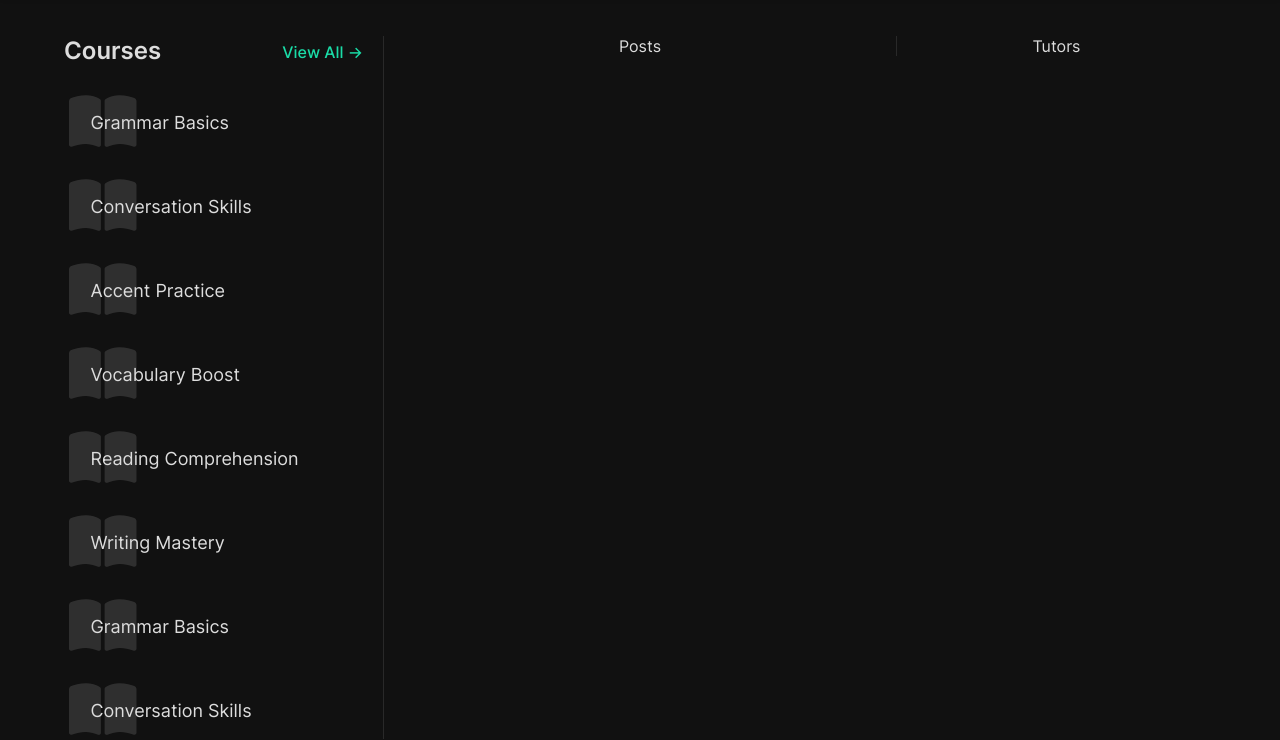
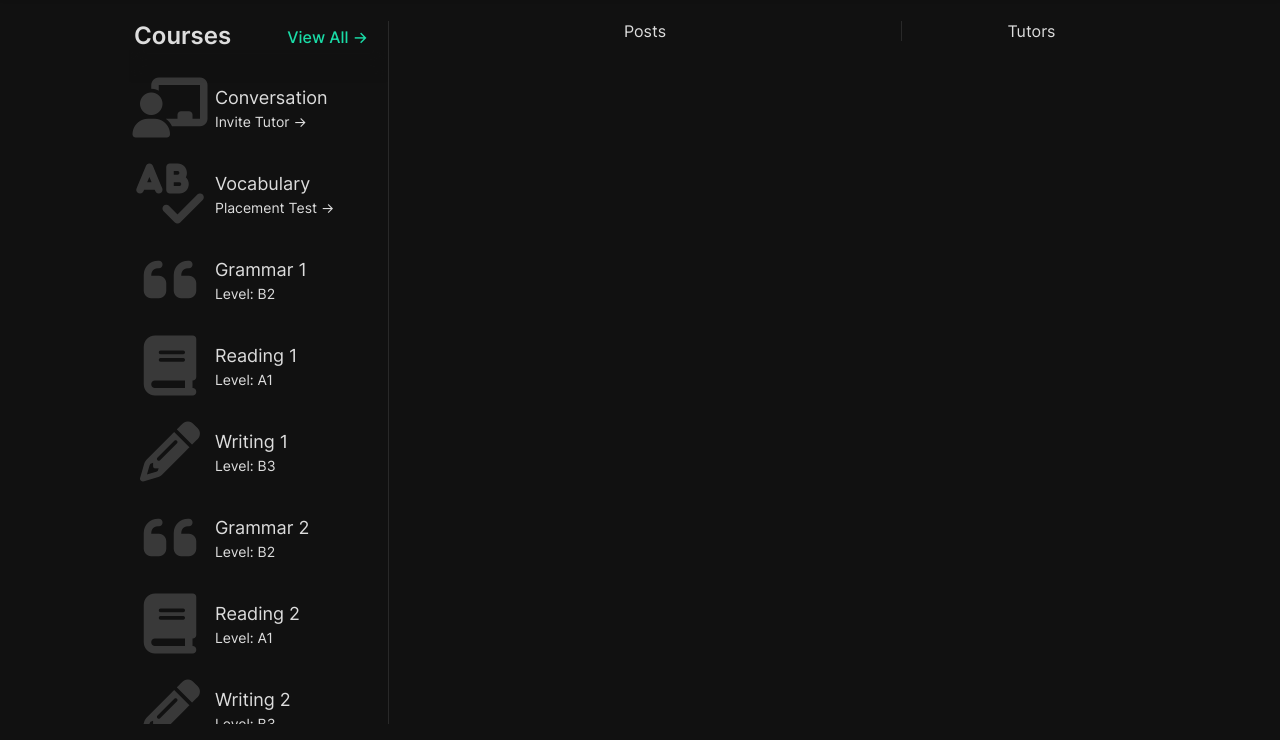
Before and after one commit to zacheryvaughn/LingoMingle, a plain HTML site: page html/home.html in a window 1280 px wide. Shown: the part 60-800 px from the top of the page. Drawn offline with Linux system fonts and the light colour scheme.

Commit message:
More work put into the courses section of the home Added page transitions and improved page loading time

```diff
--- a/css/header.css
+++ b/css/header.css
@@ -122,6 +122,7 @@ header.class-starting-soon .fa-shapes {
     margin: 0px 14px;
     height: 40px;
     width: 40px;
+    pointer-events: none;
 }
 #search-dropdown-container.search-container-is-active #search-button {
     color: var(--primary1);
@@ -147,6 +148,7 @@ header.class-starting-soon .fa-shapes {
 }
 .page-link i {
     transition: transform 0.1s ease;
+    pointer-events: none;
 }
 .current-page-link {
     color: var(--primary1);
--- a/css/home.css
+++ b/css/home.css
@@ -13,10 +13,11 @@ header {
 #home-courses {
     display: flex;
     flex-direction: column;
-    width: 25%;
+    width: 260px;
     height: calc(100vh - 97px);
     border-right: 1px solid var(--highlight);
-    margin-top: 40px;
+    margin-top: 25px;
+    margin-left: 10px;
     overflow-y: auto;
     overflow-x: hidden;
     scroll-behavior: smooth;
@@ -30,9 +31,10 @@ header {
     width: 100%;
     z-index: 1;
     background-color: var(--background1);
-    padding-bottom: 5px;
+    box-shadow: 0px 15px 15px 0px var(--background1);
 }
 #home-courses-title h3 {
+    padding-left: 5px;
     font-size: 24px;
     font-weight: 600;
 }
@@ -49,52 +51,72 @@ header {
     border-bottom: 1px solid var(--primary1);
 }
 #home-courses > :nth-child(2) {
-    margin-top: 10px;
+    margin-top: 15px;
 }
 .home-course-list-item {
     display: flex;
     align-items: center;
     justify-content: flex-start;
-    padding: 12px 0px 12px 5px;
-    transition: transform 0.2s, color 0.2s;
+    padding: 12px 0px;
+    border-radius: 12px 0px 0px 12px;
+    border: 1px solid transparent;
+    transition: padding-left 0.2s, transform 0.2s, color 0.2s, background-color 0.2s, border 0.2s;
 }
 .home-course-list-item:hover {
     color: var(--primary1);
-    transform: translateX(15px);
+    background-color: var(--shadow);
+    padding-left: 10px;
+    border: 1px solid var(--highlight);
+    transform: translateX(10px);
     cursor: pointer;
 }
 .home-course-list-item i {
+    display: flex;
+    align-items: center;
+    justify-content: center;
+    color: var(--font1);
+    width: 80px;
     font-size: 60px;
-    margin-right: -46px;
-    opacity: 15%;
+    opacity: 20%;
     transition: color 0.2s;
 }
 .home-course-list-item:hover i {
     color: var(--primary1);
 }
-.home-course-list-item p {
+.home-course-info {
+    padding: 5px;
+}
+.home-course-list-item .home-course-name {
     font-size: 18px;
+    margin-bottom: 5px;
+}
+.home-course-list-item .home-course-level {
+    font-size: 14px;
 }
 /* Courses Section - Scroll Bar */
 #home-courses::-webkit-scrollbar {
-    width: 2px;
+    width: 3px;
 }
 #home-courses::-webkit-scrollbar-thumb {
+    background-color: transparent;
+    border-radius: 10px;
+    height: 30px;
+}
+#home-courses:hover::-webkit-scrollbar-thumb {
     background-color: var(--highlight);
-    height: 30px;
 }
 
 /* Posts Section */
 #home-posts {
     text-align: center;
     width: 40%;
-    margin-top: 40px;
+    margin-top: 25px;
 }
 
 /* Tutors Section */
 #home-tutors {
     text-align: center;
-    width: 25%;
+    width: 260px;
     border-left: 1px solid var(--highlight);
-    margin-top: 40px;
+    margin-top: 25px;
 }
--- /dev/null
+++ b/css/preloader.css
@@ -0,0 +1,19 @@
+/* Preloader styles */
+.preloader {
+    pointer-events: none;
+    z-index: 9999;
+    position: fixed;
+    top: 0;
+    left: 0;
+    right: 0;
+    bottom: 0;
+    background-color: #111111;
+    opacity: 0;
+    transition: 0.2s ease;
+}
+
+.preloader.is-active {
+    pointer-events: all;
+    opacity: 1;
+    transition: 0.2s ease;
+}
--- a/html/header.html
+++ b/html/header.html
@@ -202,4 +202,5 @@
     </div>
   </div>
 <script src="../js/script.js"></script>
+<script src="../js/preloader.js"></script>
 </header>
--- a/html/home.html
+++ b/html/home.html
@@ -15,6 +15,7 @@
     />
     <title>Lingomingle - Home</title>
     <link rel="icon" href="../images/newlogo-small.png" />
+    <link rel="stylesheet" href="../css/preloader.css">
     <link rel="stylesheet" href="../css/header.css" />
     <link rel="stylesheet" href="../css/home.css" />
     <script
@@ -23,6 +24,7 @@
     ></script>
   </head>
   <body class="current-page">
+    <div class="preloader is-active"></div>
     <div id="header-container"></div>
     <main id="home-main">
       <div id="home-courses">
@@ -31,52 +33,102 @@
           <a id="view-all-courses" href="all-courses.html">View All -></a>
         </div>
         <div class="home-course-list-item">
-          <i class="fa-solid fa-book-open"></i>
-          <p>Grammar Basics</p>
+          <i class="fa-solid fa-chalkboard-user"></i>
+          <div class="home-course-info">
+            <p class="home-course-name">Conversation</p>
+            <p class="home-course-level"><a href="">Invite Tutor -></a></p>
+          </div>
         </div>
         <div class="home-course-list-item">
-          <i class="fa-solid fa-book-open"></i>
-          <p>Conversation Skills</p>
+          <i class="fa-solid fa-spell-check"></i>
+          <div class="home-course-info">
+            <p class="home-course-name">Vocabulary</p>
+            <p class="home-course-level"><a href="">Placement Test -></a></p>
+          </div>
         </div>
         <div class="home-course-list-item">
-          <i class="fa-solid fa-book-open"></i>
-          <p>Accent Practice</p>
+          <i class="fa-solid fa-quote-left"></i>
+          <div class="home-course-info">
+            <p class="home-course-name">Grammar 1</p>
+            <p class="home-course-level">Level: B2</p>
+          </div>
         </div>
         <div class="home-course-list-item">
-          <i class="fa-solid fa-book-open"></i>
-          <p>Vocabulary Boost</p>
+          <i class="fa-solid fa-book"></i>
+          <div class="home-course-info">
+            <p class="home-course-name">Reading 1</p>
+            <p class="home-course-level">Level: A1</p>
+          </div>
         </div>
         <div class="home-course-list-item">
-          <i class="fa-solid fa-book-open"></i>
-          <p>Reading Comprehension</p>
+          <i class="fa-solid fa-pencil"></i>
+          <div class="home-course-info">
+            <p class="home-course-name">Writing 1</p>
+            <p class="home-course-level">Level: B3</p>
+          </div>
         </div>
         <div class="home-course-list-item">
-          <i class="fa-solid fa-book-open"></i>
-          <p>Writing Mastery</p>
+          <i class="fa-solid fa-quote-left"></i>
+          <div class="home-course-info">
+            <p class="home-course-name">Grammar 2</p>
+            <p class="home-course-level">Level: B2</p>
+          </div>
         </div>
         <div class="home-course-list-item">
-          <i class="fa-solid fa-book-open"></i>
-          <p>Grammar Basics</p>
+          <i class="fa-solid fa-book"></i>
+          <div class="home-course-info">
+            <p class="home-course-name">Reading 2</p>
+            <p class="home-course-level">Level: A1</p>
+          </div>
         </div>
         <div class="home-course-list-item">
-          <i class="fa-solid fa-book-open"></i>
-          <p>Conversation Skills</p>
+          <i class="fa-solid fa-pencil"></i>
+          <div class="home-course-info">
+            <p class="home-course-name">Writing 2</p>
+            <p class="home-course-level">Level: B3</p>
+          </div>
         </div>
         <div class="home-course-list-item">
-          <i class="fa-solid fa-book-open"></i>
-          <p>Accent Practice</p>
+          <i class="fa-solid fa-quote-left"></i>
+          <div class="home-course-info">
+            <p class="home-course-name">Grammar 3</p>
+            <p class="home-course-level">Level: B2</p>
+          </div>
         </div>
         <div class="home-course-list-item">
-          <i class="fa-solid fa-book-open"></i>
-          <p>Vocabulary Boost</p>
+          <i class="fa-solid fa-book"></i>
+          <div class="home-course-info">
+            <p class="home-course-name">Reading 3</p>
+            <p class="home-course-level">Level: A1</p>
+          </div>
         </div>
         <div class="home-course-list-item">
-          <i class="fa-solid fa-book-open"></i>
-          <p>Reading Comprehension</p>
+          <i class="fa-solid fa-pencil"></i>
+          <div class="home-course-info">
+            <p class="home-course-name">Writing 3</p>
+            <p class="home-course-level">Level: B3</p>
+          </div>
         </div>
         <div class="home-course-list-item">
-          <i class="fa-solid fa-book-open"></i>
-          <p>Writing Mastery</p>
+          <i class="fa-solid fa-quote-left"></i>
+          <div class="home-course-info">
+            <p class="home-course-name">Grammar 4</p>
+            <p class="home-course-level">Level: B2</p>
+          </div>
+        </div>
+        <div class="home-course-list-item">
+          <i class="fa-solid fa-book"></i>
+          <div class="home-course-info">
+            <p class="home-course-name">Reading 4</p>
+            <p class="home-course-level">Level: A1</p>
+          </div>
+        </div>
+        <div class="home-course-list-item">
+          <i class="fa-solid fa-pencil"></i>
+          <div class="home-course-info">
+            <p class="home-course-name">Writing 4</p>
+            <p class="home-course-level">Level: B3</p>
+          </div>
         </div>
       </div>
       <div id="home-posts">Posts</div>
@@ -84,4 +136,5 @@
     </main>
   </body>
   <script src="../js/script.js"></script>
+  <script src="../js/preloader.js"></script>
 </html>
--- /dev/null
+++ b/js/preloader.js
@@ -0,0 +1,20 @@
+window.onload = () => {
+    const preLoader = document.querySelector('.preloader');
+
+    setTimeout(() => {
+        preLoader.classList.remove('is-active')
+    }, 200);
+
+    document.addEventListener('click', e => {
+        if (e.target.tagName === 'A') {
+            e.preventDefault();
+            let target = e.target.href;
+
+            preLoader.classList.add('is-active');
+
+            setTimeout(() => {
+                window.location.href = target;
+            }, 200);
+        }
+    });
+};
```
Also changed, not shown: html/class.html (+3 -0 lines), html/schedule.html (+3 -0 lines), html/wallet.html (+3 -0 lines), js/script.js (+38 -42 lines), images/subtle-prism.svg (added).
